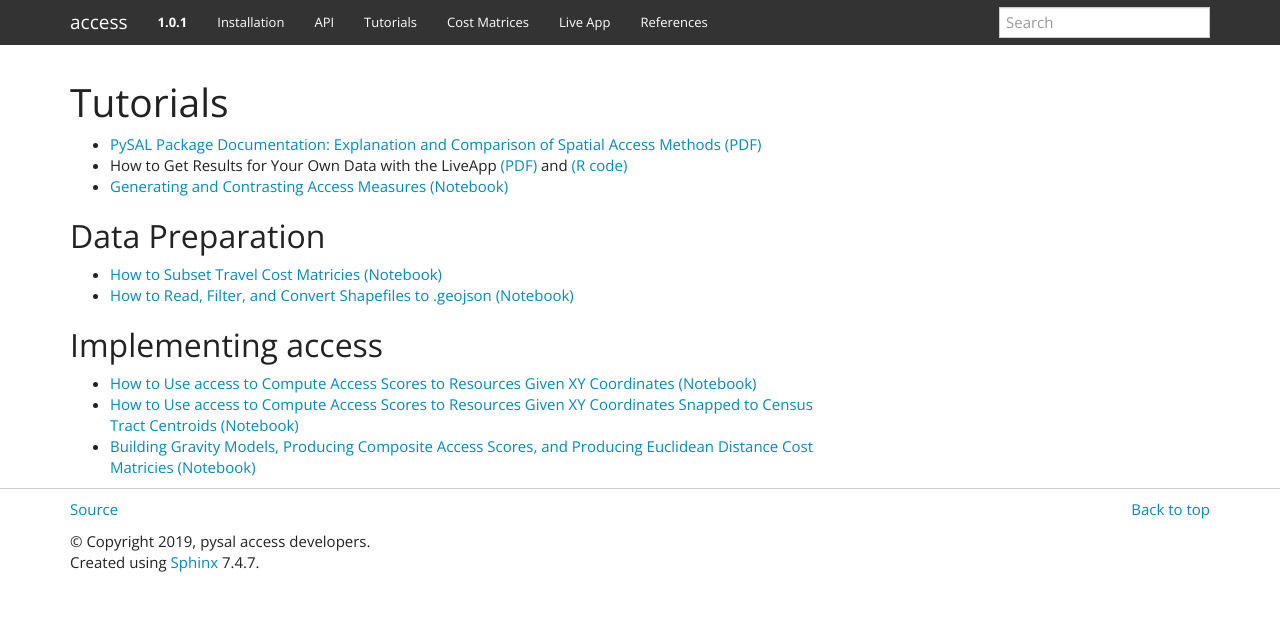
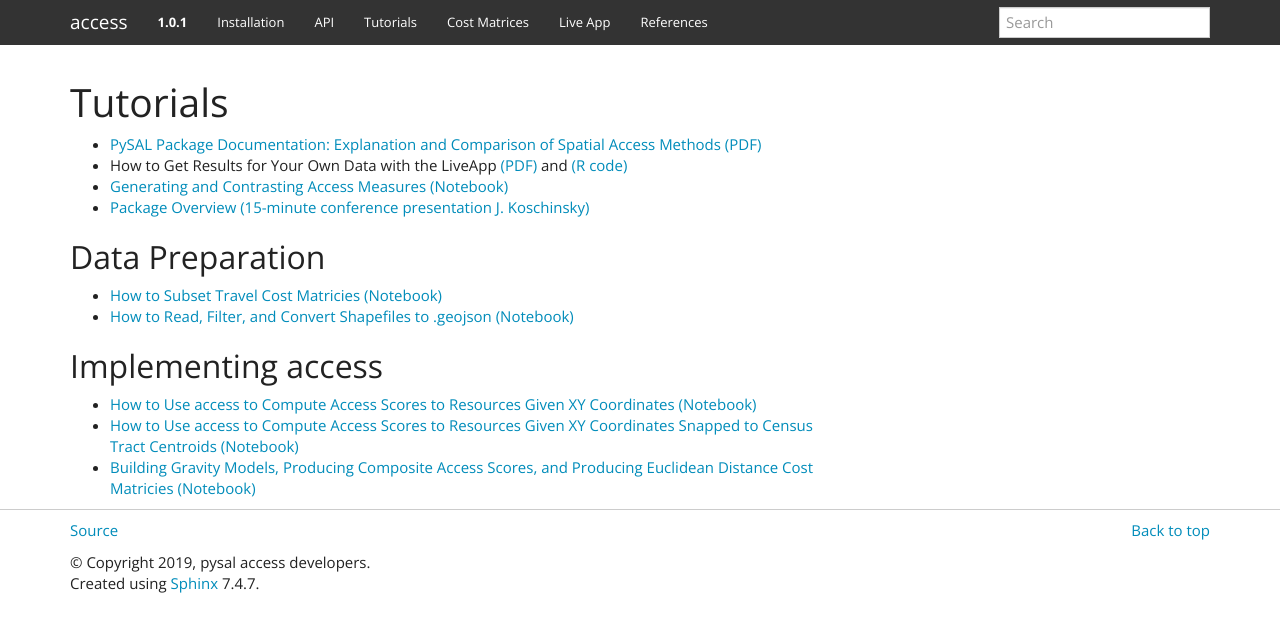
Before and after one commit to pysal/access, a Sphinx documentation site: the page built from docs/tutorials.rst, in a window 1280 px wide. Shown: the top 632 px of the page. Built offline with Sphinx 7.4.7, drawn with Linux system fonts in a browser that asks for light colours.

Commit message:
updating tutorials

```diff
--- a/docs/tutorials.rst
+++ b/docs/tutorials.rst
@@ -6,6 +6,7 @@ Tutorials
 - `PySAL Package Documentation: Explanation and Comparison of Spatial Access Methods (PDF) <https://geoda.s3.amazonaws.com/docs/PySALAccess+Package_Documentation.pdf>`_
 - How to Get Results for Your Own Data with the LiveApp `(PDF) <https://geoda.s3.amazonaws.com/docs/LiveAPP_Documentation.pdf>`_ and `(R code) <https://uchicago.box.com/s/676pmr9nfyx5c5g9a73gbc5kq8wqkwkd>`_
 - `Generating and Contrasting Access Measures (Notebook) <https://nbviewer.jupyter.org/github/JamesSaxon/access/blob/master/notebooks/Generating%20and%20Plotting%20a%20Variety%20of%20Access%20Scores.ipynb#Ready-to-roll...>`_
+- `Package Overview (15-minute conference presentation J. Koschinsky) <https://www.youtube.com/watch?v=MshrZc_4oVY&t=1s>`_
 
 
 Data Preparation
```
